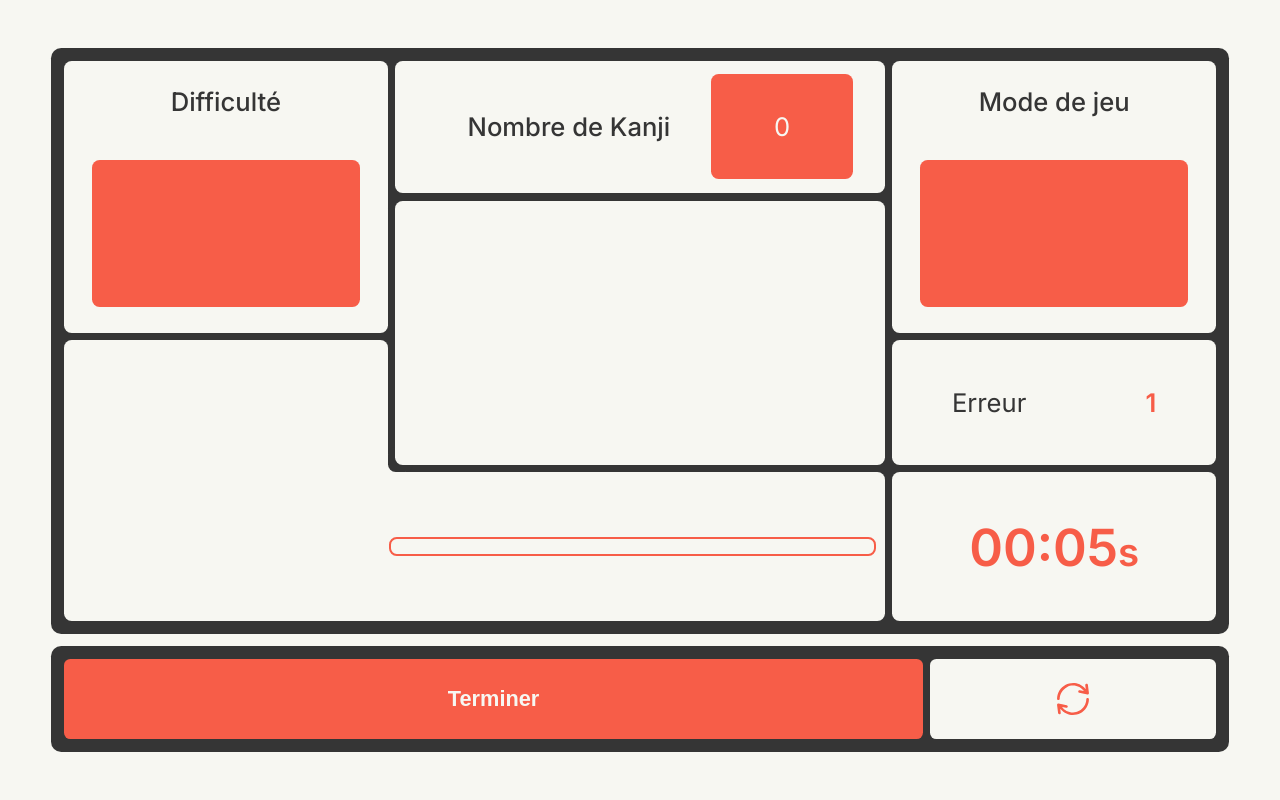
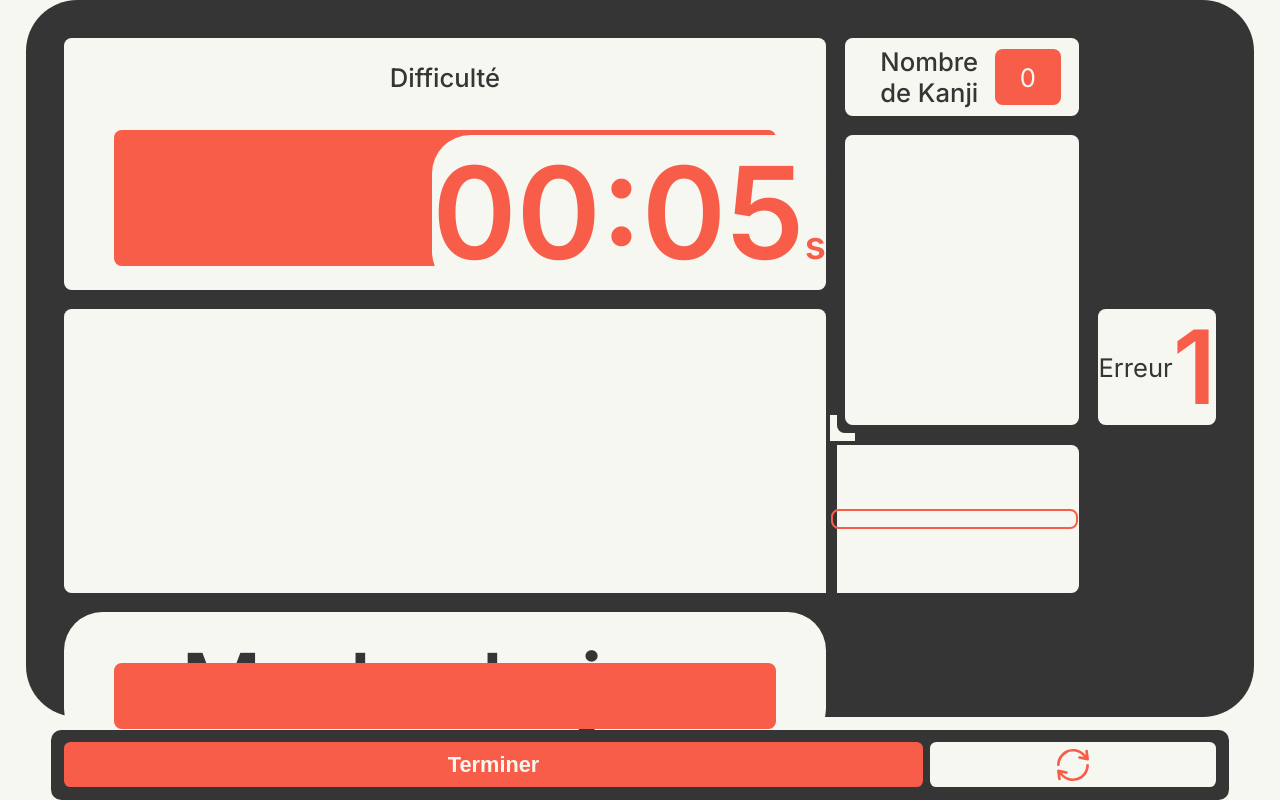
Before and after one commit to Thomasfouquereau/Nihongo, a React (Vite) app: page /exercices in a window 1280 px wide. Both pictures are taken after a click on the button "Passer". Built offline with nearby package versions, Linux system fonts and the light colour scheme.

Commit message:
Refactoriser les styles responsifs dans recap de fin

```diff
--- a/src/component/main/exercices/exercices component/component/RecapDeFin.jsx
+++ b/src/component/main/exercices/exercices component/component/RecapDeFin.jsx
@@ -18,6 +18,9 @@ const Container = styled.div`
     left: 0;
     z-index: 100;
     gap: 1vw;
+    @media screen and (max-width: 560px){
+        gap: 3vw;
+    }
 `;
 
 const Parent = styled.div`
@@ -31,6 +34,16 @@ const Parent = styled.div`
     background-color: ${(props) => props.$bgColor};
     border-radius: 0.8vw;
     padding: 1vw;
+    @media screen {
+        display: grid;
+        grid-template-columns: repeat(2, 1fr);
+        grid-template-rows: repeat(6, 1fr);
+        grid-column-gap: 1.5vw;
+        grid-row-gap: 1.5vw;
+        padding: 3vw;
+        height: 80%;
+        border-radius: 4vw;
+    }
 `;
 
 const DificulteContainer = styled.div`
@@ -44,10 +57,18 @@ const DificulteContainer = styled.div`
     border-radius: 0.6vw;
     padding: 1vw;
     font-size: 2vw;
+    @media screen and (max-width: 560px){
+        grid-area: 1 / 1 / 2 / 3;
+        border-radius: 3vw;
+        font-size: 7vw;
+    }
     :first-child{
         border-radius: 0.6vw 0 0 0.6vw;
         height: 30%;
         font-weight: 500;
+        @media screen and (max-width: 560px){
+            height: 40%;
+        }
     }
     :last-child{
         background-color: ${(props) => props.$color};
@@ -58,6 +79,11 @@ const DificulteContainer = styled.div`
         display: flex;
         justify-content: center;
         align-items: center;
+        @media screen and (max-width: 560px){
+            height: 50%;
+            border-radius: 3vw;
+            font-size: 6vw;
+        }
     }
 `;
 
@@ -71,11 +97,20 @@ const NombreDeQuestionsContainer = styled.div`
     border-radius: 0.6vw;
     padding: 0.6vw;
     font-size: 2vw;
+    @media screen and (max-width: 560px){
+        grid-area: 6 / 1 / 7 / 3;
+        border-radius: 3vw;
+        font-size: 7vw;
+        flex-direction: column;
+    }
     :first-child{
         border-radius: 0.6vw 0 0 0.6vw;
         width: 60%;
         font-weight: 500;
         text-align: center;
+        @media screen and (max-width: 560px){
+            height: 40%;
+        }
     }
     :last-child{
         background-color: ${(props) => props.$color};
@@ -86,6 +121,12 @@ const NombreDeQuestionsContainer = styled.div`
         display: flex;
         justify-content: center;
         align-items: center;
+        @media screen and (max-width: 560px){
+            height: 50%;
+            border-radius: 3vw;
+            font-size: 6vw;
+            width: 90%;
+        }
     }
 `;
 
@@ -100,10 +141,18 @@ const ModeContainer = styled.div`
     border-radius:  0.6vw;
     padding: 1vw;
     font-size: 2vw;
+    @media screen {
+        grid-area: 5 / 1 / 6 / 3;
+        border-radius: 3vw;
+        font-size: 7vw;
+    }
     :first-child{
         border-radius: 0.6vw 0 0 0.6vw;
         height: 30%;
         font-weight: 500;
+        @media screen and (max-width: 560px){
+            height: 40%;
+        }
     }
     :last-child{
         background-color: ${(props) => props.$color};
@@ -114,6 +163,11 @@ const ModeContainer = styled.div`
         display: flex;
         justify-content: center;
         align-items: center;
+        @media screen and (max-width: 560px){
+            height: 50%;
+            border-radius: 3vw;
+            font-size: 6vw;
+        }
     }
 `;
 
@@ -128,6 +182,9 @@ const RecapErreurContainer = styled.div`
     border-radius: 0.6vw 0.6vw 0 0.6vw;
     width: 100% ;
     height: 100%;
+    @media screen and (max-width: 560px){
+        display:none;
+    }
     div{
         display: flex;
         flex-direction: column;
@@ -186,6 +243,9 @@ const DisplayErreurContainer = styled.div`
     min-height: calc(11vw + 0.6vw);
     margin-left: -0.6vw;
     margin-top: -0.6vw;
+    @media screen and (max-width: 560px){
+        display:none;
+    }
     div{
         display: flex;
         flex-wrap: wrap;
@@ -220,9 +280,16 @@ const TotalErreurContainer = styled.div`
     border-radius: 0.6vw;
     height: calc(100% - 0.6vw);
     font-size: 2vw;
+    @media screen and (max-width: 560px){
+        grid-area: 2 / 1 / 3 / 2;
+        border-radius: 3vw;
+        font-size: 7vw;
+        height: 100%;
+    }
     :last-child{
         color: ${(props) => props.$color};
         font-weight: 600;
+        font-size: 8vw;
     }
 `;
 
@@ -238,8 +305,18 @@ const TempsContainer = styled.div`
     font-size: 4vw;
     color: ${(props) => props.$color};
     font-weight: 600;
+    @media screen {
+        grid-area: 2 / 2 / 3 / 3;
+        border-radius: 3vw;
+        font-size: 10vw;
+        height: 100%;
+        margin-top: 0;
+    }
     span{
         font-size: 3vw;
+        @media screen and (max-width: 560px){
+            font-size: 7vw;
+        }
     }
 `;
 
@@ -252,6 +329,10 @@ const MessageContainer = styled.div`
     margin-left: -0.6vw;
     padding: 0 0 0.6vw 0.6vw ;
     position: relative;
+    @media screen and (max-width: 560px){
+        grid-area: 3 / 1 / 5 / 3;
+        border-radius: 3vw;
+    }
     &::after{
         content: "";
         position: absolute;
@@ -261,6 +342,10 @@ const MessageContainer = styled.div`
         left: -0.6vw;
         background-color: ${(props) => props.$mainBgColor};
         z-index: -2;
+        @media screen and (max-width: 560px){
+            width: 0vw;
+            height: 0vw;
+        }
     }
     &::before{
         content: "";
@@ -272,12 +357,19 @@ const MessageContainer = styled.div`
         border-radius: 0.6vw;
         background-color: ${(props) => props.$bgColor};
         z-index: -1;
+        @media screen and (max-width: 560px){
+            width: 0vw;
+            height: 0vw;
+        }
     }
     div{
         background-color: ${(props) => props.$mainBgColor};
         border-radius: 0.6vw;
         width: 100%;
         height: 100%;
+        @media screen and (max-width: 560px){
+            border-radius: 3vw;
+        }
     }
 `;
 
@@ -291,12 +383,20 @@ const FooterContainer = styled.div`
     height: 10%;
     padding: 1vw;
     border-radius: 0.8vw;
+    @media screen and (max-width: 560px){
+        border-radius: 3vw;
+        padding: 3vw;
+        height: 8vh;
+    }
     button{
         border: none;
         height: 100%;
         cursor: pointer;
         border-radius: 0.5vw;
         font-size: 1.7vw;
+        @media screen and (max-width: 560px){
+            font-size: 7vw;
+        }
         &:hover{
             background-color: #858585;
         }
@@ -349,6 +449,8 @@ export default function RecapDeFin({ onReload }) {
     if (!questionIncorrecte) {
         return <div>Loading...</div>; // Ou un autre message d'erreur approprié
     }
+
+    const mobile = window.innerWidth <= 560 ? '7vw' : '2.5vw';
 
     return (
         <Container $mainBgColor={mainBgColor}>
@@ -427,7 +529,7 @@ export default function RecapDeFin({ onReload }) {
                 </MessageContainer>
             </Parent>
             <FooterContainer $mainBgColor={mainBgColor} $fontColor={fontColor} $color={color} $bgColor={bgColor}>
-                <button onClick={onReload}> <RefreshIcon color={color}> </RefreshIcon></button>
+                <button onClick={onReload}> <RefreshIcon color={color} width={mobile} height={mobile}> </RefreshIcon></button>
                 <button onClick={() => { onReload(); navigate(-1); }}>Terminer</button>
             </FooterContainer>
         </Container>
```
